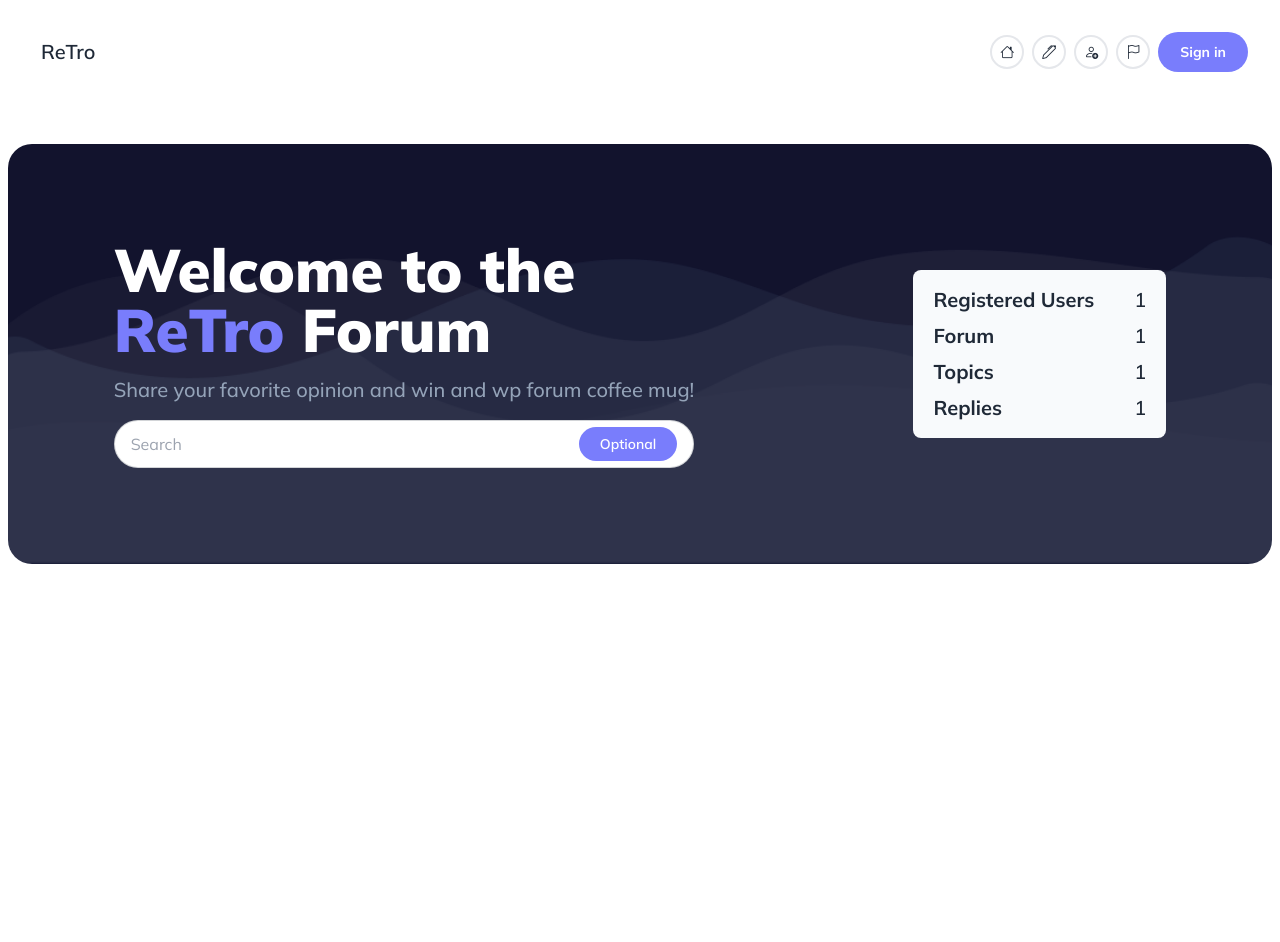
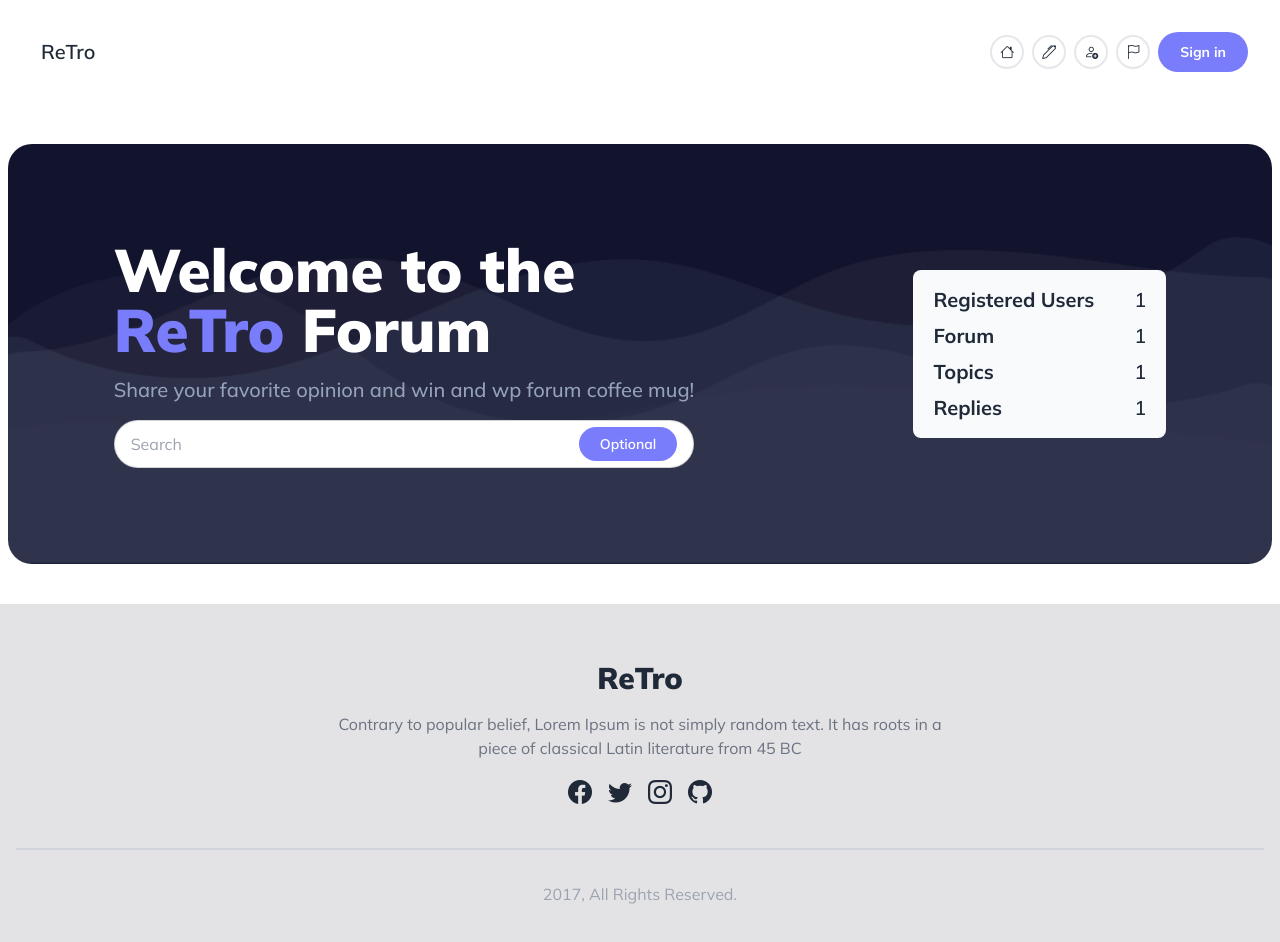
Before and after one commit to fokhrul2029/Retro-Aileen-Forum, a plain HTML site: page index.html in a window 1280 px wide. Before the commit the page ends 800 px from the top, so only its background shows below. Drawn offline with nearby package versions, Linux system fonts and the light colour scheme.

Commit message:
added footer content

```diff
--- a/index.html
+++ b/index.html
@@ -179,7 +179,32 @@
       </section>
     </main>
     <!-- Footer content  -->
-    <footer></footer>
+    <footer class="bg-[#12132d1e] py-14">
+      <div class="container mx-auto px-4">
+        <div class="flex flex-col gap-4 border-b-2 border-gray-300 pb-10">
+          <h1 class="text-center text-3xl font-black">ReTro</h1>
+          <p class="max-w-[604px] mx-auto text-center text-base text-gray-500">
+            Contrary to popular belief, Lorem Ipsum is not simply random text.
+            It has roots in a piece of classical Latin literature from 45 BC
+          </p>
+          <ul class="flex gap-4 items-center justify-center text-2xl">
+            <li  >
+              <a href="#"><i class="bi bi-facebook"></i></a>
+            </li>
+            <li>
+              <a href="#"><i class="bi bi-twitter"></i></a>
+            </li>
+            <li>
+              <a href="#"><i class="bi bi-instagram"></i></a>
+            </li>
+            <li>
+              <a href="#"><i class="bi bi-github"></i></a>
+            </li>
+          </ul>
+        </div>
+        <p class="text-center text-base text-gray-400 pt-8">2017, All Rights Reserved.</p>
+      </div>
+    </footer>
     <script src="assets/js/script.js"></script>
   </body>
 </html>
```
